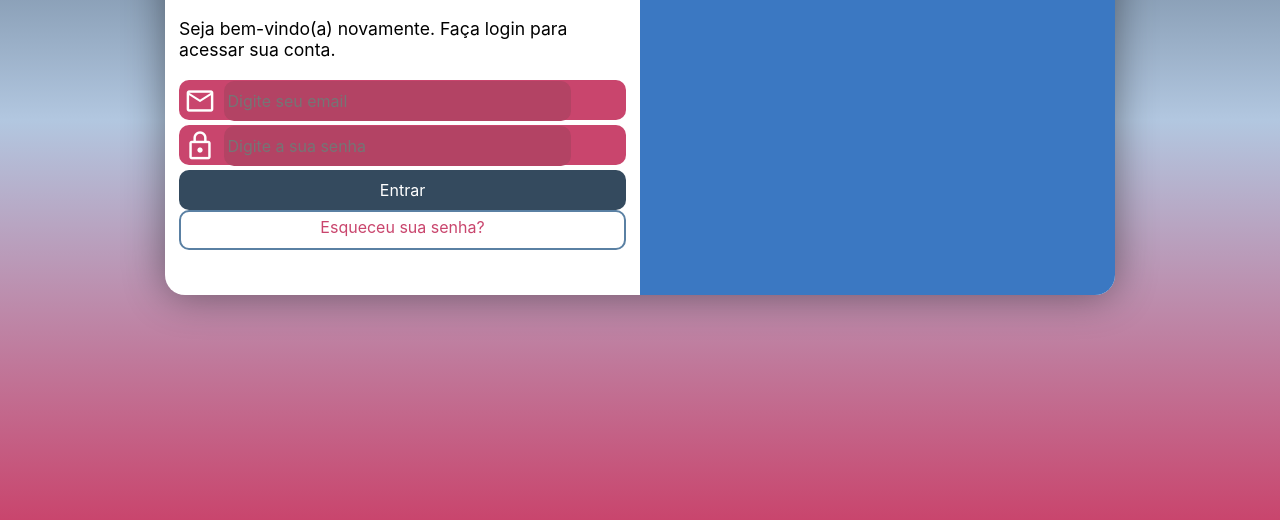
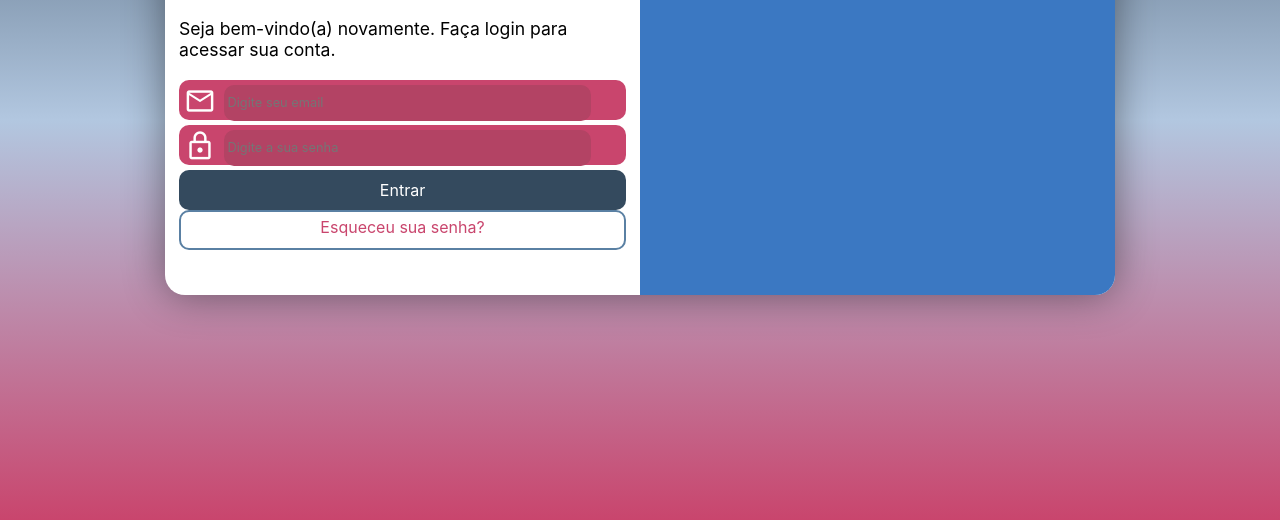
Before and after one commit to christianribeiroo/ProjetoLogin, a plain HTML site: page index.html in a window 1280 px wide. Shown: the part 280-800 px from the top of the page. Drawn offline with nearby package versions, Linux system fonts and the light colour scheme.

Commit message:
bugs fixes

```diff
--- a/estilos/style.css
+++ b/estilos/style.css
@@ -89,10 +89,10 @@ div.campo > i {
 
 div.campo > input {
     background-color: #b34364;
-    font-size: 1em;
-    width: calc(100% - 100px);
+    font-size: .8em;
+    width: calc(100% - 80px);
 
-    height: 100%;
+    height: 90%;
     border: 0px;
     border-radius: 10px;
     padding: 4px;
```
